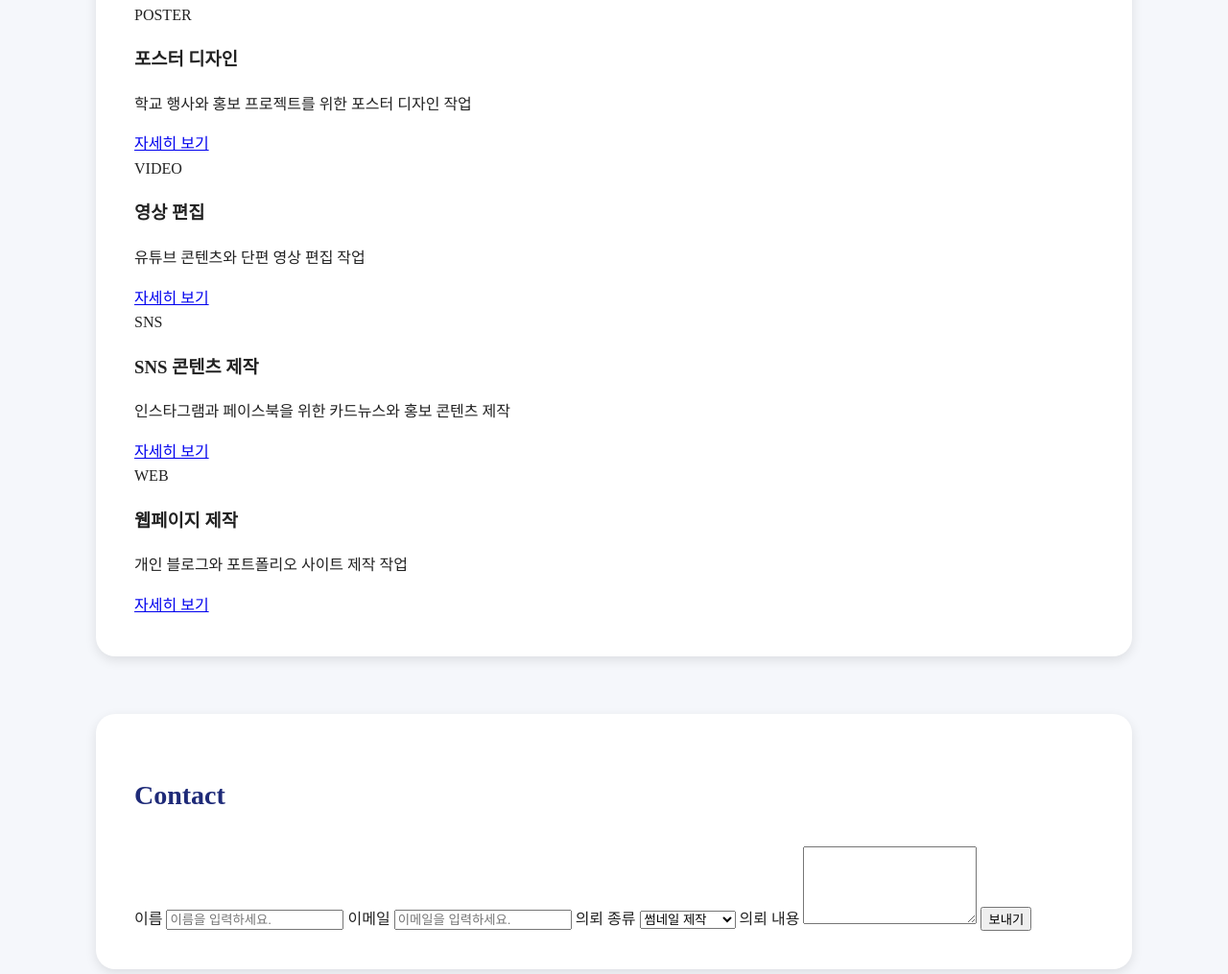
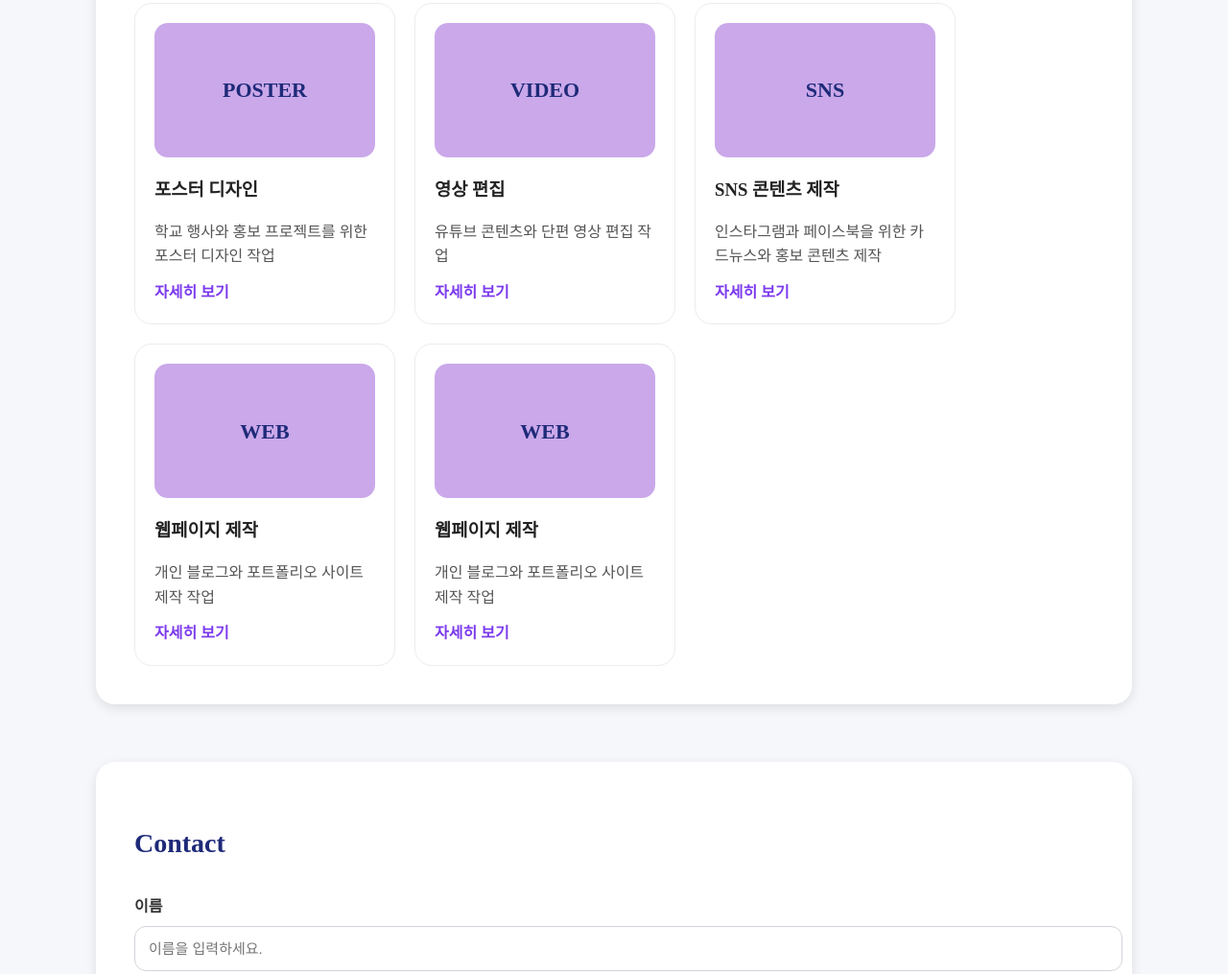
Before and after one commit to jnblsh0719-ux/myportfolio, a plain HTML site: page index.html in a window 1280 px wide. Shown: the part 1642-2657 px from the top of the page at 96% size. Drawn offline with Linux system fonts and the light colour scheme.

Commit message:
Add files via upload

```diff
--- a/index.html
+++ b/index.html
@@ -60,39 +60,47 @@
             <h2>Portfolio</h2>
             <div class="portfolio-grid">
                 <div class="card">
-                    <div>POSTER</div>
+                    <div class="card-image">POSTER</div>
                     <h3>포스터 디자인</h3>
                     <p>학교 행사와 홍보 프로젝트를 위한 포스터 디자인 작업</p>
                     <a href="#">자세히 보기</a>
                 </div>
 
                 <div class="card">
-                    <div>VIDEO</div>
+                    <div class="card-image">VIDEO</div>
                     <h3>영상 편집</h3>
                     <p>유튜브 콘텐츠와 단편 영상 편집 작업</p>
                     <a href="#">자세히 보기</a>
                 </div>
 
                 <div class="card">
-                    <div>SNS</div>
+                    <div class="card-image">SNS</div>
                     <h3>SNS 콘텐츠 제작</h3>
                     <p>인스타그램과 페이스북을 위한 카드뉴스와 홍보 콘텐츠 제작</p>
                     <a href="#">자세히 보기</a>
                 </div>
 
                 <div class="card">
-                    <div>WEB</div>
+                    <div class="card-image">WEB</div>
                     <h3>웹페이지 제작</h3>
                     <p>개인 블로그와 포트폴리오 사이트 제작 작업</p>
                     <a href="#">자세히 보기</a>
                 </div>
+
+                 <div class="card">
+                    <div class="card-image">WEB</div>
+                    <h3>웹페이지 제작</h3>
+                    <p>개인 블로그와 포트폴리오 사이트 제작 작업</p>
+                    <a href="#">자세히 보기</a>
+                </div>
+
             </div>
         </section>
 
         <section id="contact">
             <h2>Contact</h2>
 
-            <form>
+            <form class="contact-form">
                 <label for="name">이름</label>
                 <input type="text" name="name" placeholder="이름을 입력하세요.">
 
--- a/style.css
+++ b/style.css
@@ -31,7 +31,8 @@ nav ul li a:hover{
 }
 
 .hero{
-    background-color: #7c3aed;
+   background: #b08989;
+background: linear-gradient(to right, #1e2a78, #7c3aed);
     color: white;
     padding: 100px 20px;
     text-align: center;
@@ -123,3 +124,75 @@ footer{
     color: #666;
     font-size: 14px;
 }
+
+.card{
+    width: 230px;
+    border: 1px solid #ececec;
+    border-radius: 18px;
+    padding: 20px;
+}
+
+.card h3{
+    color: #222;
+    margin-bottom: 15px;
+}
+
+.card p{
+    color: #555;
+    margin-bottom: 12px;
+}
+
+.card a{
+    color: #7c3aed;
+    text-decoration: none;
+    font-weight: bold;
+}
+
+.card a:hover{
+    text-decoration: underline;
+}
+
+.card-image{
+    height: 140px;
+    background-color: rgb(202, 168, 234);
+    border-radius: 14px;
+    font-size: 22px;
+    font-weight: bold;
+    color: #1e2a78;
+    display: flex;
+    justify-content: center;
+    align-items: center;
+    margin-bottom: 18px;
+}
+
+.portfolio-grid{
+    display: flex;
+    gap: 20px;
+    flex-wrap: wrap;
+}
+
+.contact-form label{
+display: block;
+margin-top: 16px;
+margin-bottom: 8px;
+color: #333;
+font-weight: bold;
+}
+
+.contact-form input,
+.contact-form select,
+.contact-form textarea{
+    width: 100%;
+    padding: 14px;
+    border: 1px solid #d1d5db;
+    border-radius: 12px;
+    font-size: 15px;
+}
+
+.contact-form input[type="submit"]{
+    margin-top: 20px;
+    background-color: #1e2a78;
+    color: white;
+    width: 200px;
+    font-size: 16px;
+}
```
